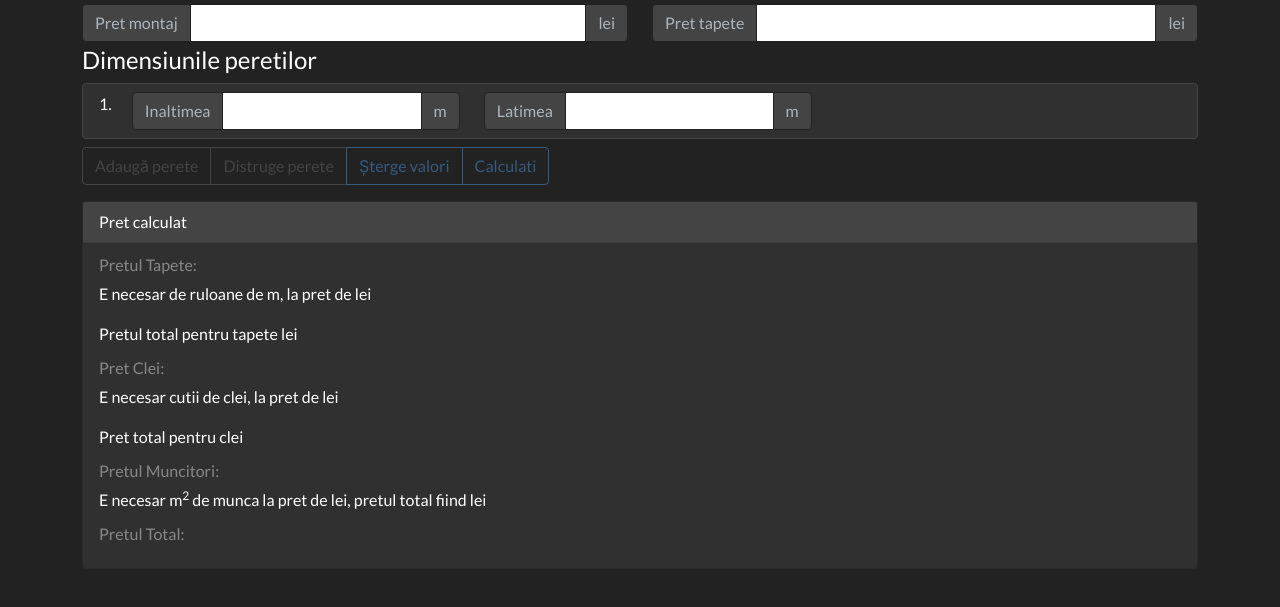
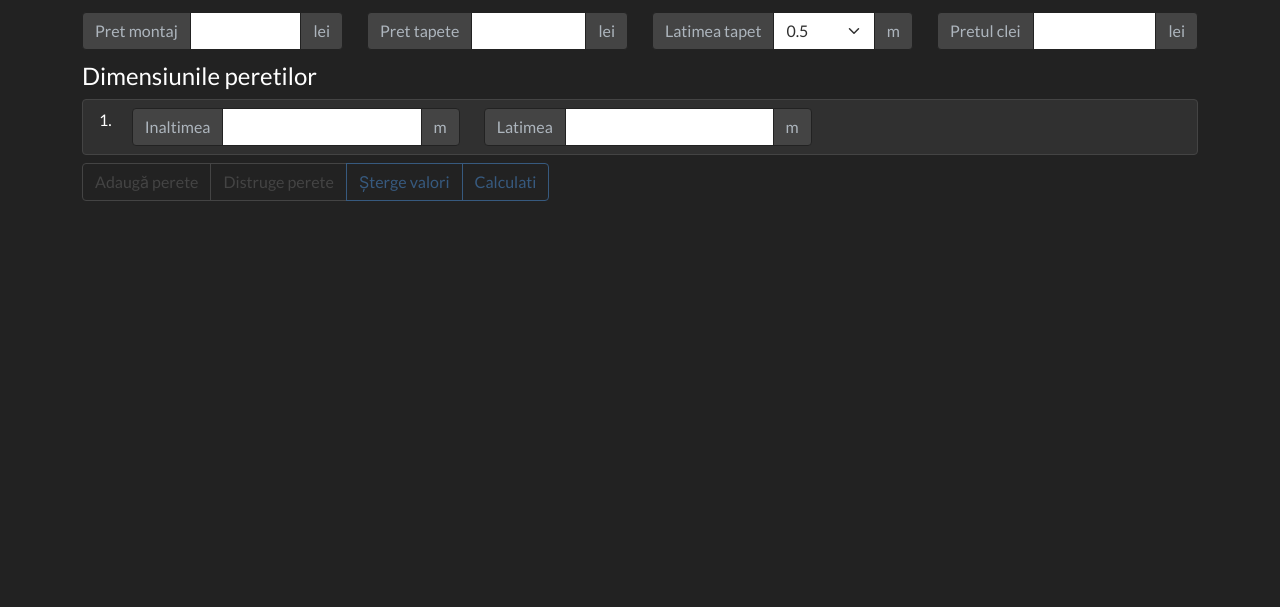
Before and after one commit to Yehoward/Matimutica, a Flask app: page / in a window 1280 px wide. Shown: the top 607 px of the page. Run offline with Flask 2, Linux system fonts and the light colour scheme; some libraries are stand-ins or nearby versions.

Commit message:
Added inputs for prets clei and rulon, and improved the ui

```diff
--- a/static/js/calcule.js
+++ b/static/js/calcule.js
@@ -1,3 +1,11 @@
+$("button#calc").click(
+function(){
+    $("#resultContainer").show()
+})
+$("button:first").click(
+function(){
+    $("#pereti li:last input").focus()
+})
 function nrRuloane(latimeaRulon, latPerete, hPerete) {
     const lungRulon = 10//metri
     // Lungimea unui buc. de tapete
@@ -54,15 +62,15 @@
       parseFloat(document.getElementById("pretLucrator").value) || 0;
     const rezultatCalculati = document.getElementById("rezultatCalculati");
       // Calculam pretul tapetelor si actualizam informatiile pe sait
-      const latRulon = 0.5
+      const latRulon = parseFloat($("#latRulon").val()) || 0
       $("#nrTapete").html(getRuloane(latRulon))
       $("#dimRulon").html(latRulon)
       $("#pretRulonlbl").html(pretRulon)
       $("#pretTapete").html(getRuloane(latRulon)*pretRulon)
-      const pretCutie = -50004
+      const pretCutie = parseFloat($("#pretCutie").val()) || 0
       const pretTotClei = Math.ceil( getAria()/50 )*pretCutie
       $("#nrCutii").html(Math.ceil(getAria()/50))
-      $("#pretCutie").html(pretCutie)
+      $("#pretCutielbl").html(pretCutie)
       $("#pretClei").html(pretTotClei)
       const pretMunca = getAria()*pretLucrator
     rezultatCalculati.innerHTML = getRuloane(latRulon)*pretRulon + pretTotClei + pretMunca;
@@ -80,11 +88,12 @@
     template.innerHTML = html;
     return template.content.firstChild;
   }
-  function addWall() {
+  function addWall(defaultInaltime) {
     const pereti = document.getElementById("pereti");
+    const inaltimea = parseFloat($("#pereti li:last input").val()) || defaultInaltime
     pereti.appendChild(
       htmlToElement(
-        ' <li class="list-group-item d-flex justify-content-between align-items-start" > <div class="row ms-2 me-auto"> <div class="col-sm input-group"> <label class="input-group-text" for="lungimea">Inaltimea</label> <input class="form-control" type="number" step="0.1" min="0" onchange="checkNumber(this)" /><br /> <span class="input-group-text">m</span> </div> <div class="col-sm input-group"> <label class="input-group-text" for="latimea">Latimea</label> <input class="form-control" type="number" step="0.1" min="0" onchange="checkNumber(this)" /><br /> <span class="input-group-text">m</span> </div> </div> </li> '
+        ` <li class="list-group-item d-flex justify-content-between align-items-start" > <div class="row ms-2 me-auto"> <div class="col-sm input-group"> <label class="input-group-text" for="lungimea">Inaltimea</label> <input class="form-control" type="number" step="0.1" min="0" onchange="checkNumber(this)" value="${inaltimea}"/><br /> <span class="input-group-text">m</span> </div> <div class="col-sm input-group"> <label class="input-group-text" for="latimea">Latimea</label> <input class="form-control" type="number" step="0.1" min="0" onchange="checkNumber(this)" /><br /> <span class="input-group-text">m</span> </div> </div> </li> `
       )
     );
   }
--- a/templates/index.html
+++ b/templates/index.html
@@ -25,10 +25,12 @@
     <div class="container">
       <div id="formular">
         <div class="row my-1">
-          <div class="col-sm input-group">
-            <label class="input-group-text" for="pretLucrator"
-              >Pret montaj</label
-            >
+          <div class="col-lg">
+            <div class="row">
+              <div class="col-sm input-group my-2">
+                <label class="input-group-text" for="pretLucrator">
+                  Pret montaj
+                </label>
                 <input
                   class="form-control"
                   id="pretLucrator"
@@ -39,8 +41,10 @@
                 /><br />
                 <span class="input-group-text">lei</span>
               </div>
-          <div class="col-sm input-group">
-            <label class="input-group-text" for="pretRulon">Pret tapete</label>
+              <div class="col-sm input-group my-2">
+                <label class="input-group-text" for="pretRulon"
+                  >Pret tapete</label
+                >
                 <input
                   class="form-control"
                   id="pretRulon"
@@ -50,6 +54,36 @@
                   onchange="checkNumber(this)"
                 /><br />
                 <span class="input-group-text">lei</span>
+              </div>
+            </div>
+          </div>
+          <div class="col-lg">
+            <div class="row">
+              <div class="col-sm input-group my-2">
+                <label class="input-group-text" for="latRulon">
+                  Latimea tapet
+                </label>
+                <select class="form-select" id="latRulon">
+                  <option value="0.5" selected>0.5</option>
+                  <option value="1">1</option>
+                </select>
+                <span class="input-group-text">m</span>
+              </div>
+              <div class="col-sm input-group my-2">
+                <label class="input-group-text" for="pretCutie"
+                  >Pretul clei</label
+                >
+                <input
+                  class="form-control"
+                  id="pretCutie"
+                  type="number"
+                  step="0.1"
+                  min="0"
+                  onchange="checkNumber(this)"
+                /><br />
+                <span class="input-group-text">lei</span>
+              </div>
+            </div>
           </div>
         </div>
         <h4>Dimensiunile peretilor</h4>
@@ -89,7 +123,7 @@
         role="group"
         aria-label="Basic outlined example"
       >
-        <button class="btn btn-outline-secondary" onclick="addWall()">
+        <button class="btn btn-outline-secondary" onclick="addWall(3)">
           Adaugă perete
         </button>
         <button class="btn btn-outline-secondary" onclick="rmWall()">
@@ -98,39 +132,116 @@
         <button onclick="clearInputs()" class="btn btn-outline-primary">
           Șterge valori
         </button>
-        <button onclick="calcPrets()" class="btn btn-outline-primary">
+        <button onclick="calcPrets()" class="btn btn-outline-primary" id="calc">
           Calculati
         </button>
       </div>
-      <div class="card my-2">
+      <div class="card my-2" id="resultContainer" style="display: none">
         <div class="card-header">Pret calculat</div>
-        <div class="card-body">
-          <h6 class="card-subtitle mb-2 text-muted">Pretul Tapete:</h6>
-          <p class="card-text">
+        <div class="accordion">
+          <div class="accordion-item">
+            <h2 class="accordion-header" id="resultTapeteHeader">
+              <button
+                class="accordion-button collapsed"
+                type="button"
+                data-bs-toggle="collapse"
+                data-bs-target="#resultTapete"
+                aria-expanded="true"
+                aria-controls="resultTapete"
+              >
+                Pretul Tapete:
+              </button>
+            </h2>
+            <div
+              id="resultTapete"
+              class="accordion-collapse collapse"
+              aria-labelledby="resultTapeteHeader"
+            >
+              <div class="accordion-body">
                 E necesar de <span id="nrTapete"></span> ruloane de
                 <span id="dimRulon"></span> m, la pret de
                 <span id="pretRulonlbl"></span> lei
-          </p>
-
                 <p class="card-text">
                   Pretul total pentru tapete <span id="pretTapete"></span> lei
                 </p>
-          <h6 class="card-subtitle mb-2 text-muted">Pret Clei:</h6>
+              </div>
+            </div>
+          </div>
+
+          <div class="accordion-item">
+            <h2 class="acordion-header" id="resultCutiiHeader">
+              <button
+                class="accordion-button collapsed"
+                type="button"
+                data-bs-toggle="collapse"
+                data-bs-target="#resultCutii"
+                aria-expanded="true"
+                aria-controls="resultCutii"
+              >
+                Pret Clei:
+              </button>
+            </h2>
+            <div
+              class="accordion-collapse collapse"
+              aria-labelledby="resultCutiiHeader"
+              id="resultCutii"
+            >
+              <div class="accordion-body">
+                E necesar <span id="nrCutii"></span> cutii de clei, la pret de
+                <span id="pretCutielbl"></span> lei
                 <p class="card-text">
-            E necesar <span id="nrCutii"></span> cutii de clei, la pret de
-            <span id="pretCutie"></span> lei
+                  Pret total pentru clei <span id="pretClei"></span> lei
                 </p>
-          <p class="card-text">
-            Pret total pentru clei <span id="pretClei"></span>
-          </p>
-          <h6 class="card-subtitle mb-2 text-muted">Pretul Muncitori:</h6>
-          <p class="card-text">
-            E necesar <span id="nrMunca"></span> m<sup>2</sup> de munca la pret
-            de <span id="pretMunca"></span> lei, pretul total fiind
+              </div>
+            </div>
+          </div>
+          <div class="accordion-item">
+            <h2 class="acordion-header" id="resultMuncaHeader">
+              <button
+                class="accordion-button collapsed"
+                type="button"
+                data-bs-toggle="collapse"
+                data-bs-target="#resultMunca"
+                aria-expanded="true"
+                aria-controls="resultMunca"
+              >
+                Pret Munca:
+              </button>
+            </h2>
+            <div
+              class="accordion-collapse collapse"
+              aria-labelledby="resultMuncaHeader"
+              id="resultMunca"
+            >
+              <div class="accordion-body">
+                E necesar <span id="nrMunca"></span> m<sup>2</sup> de munca la
+                pret de <span id="pretMunca"></span> lei, pretul total fiind
                 <span id="pretMuncitori"></span> lei
-          </p>
-          <h6 class="card-subtitle mb-2 text-muted">Pretul Total:</h6>
-          <p class="card-text"><span id="rezultatCalculati"></span></p>
+              </div>
+            </div>
+          </div>
+          <div class="accordion-item">
+            <h2 class="acordion-header" id="totalHeader">
+              <button
+                class="accordion-button"
+                type="button"
+                data-bs-target="#total"
+                aria-expanded="true"
+                aria-controls="total"
+              >
+                Pret Total:
+              </button>
+            </h2>
+            <div
+              class="accordion-collapse collapse show"
+              aria-labelledby="totalHeader"
+              id="total"
+            >
+              <div class="accordion-body">
+                <span id="rezultatCalculati"></span> lei
+              </div>
+            </div>
+          </div>
         </div>
       </div>
     </div>
```
Lines whose indentation alone changed are shown as unchanged.
